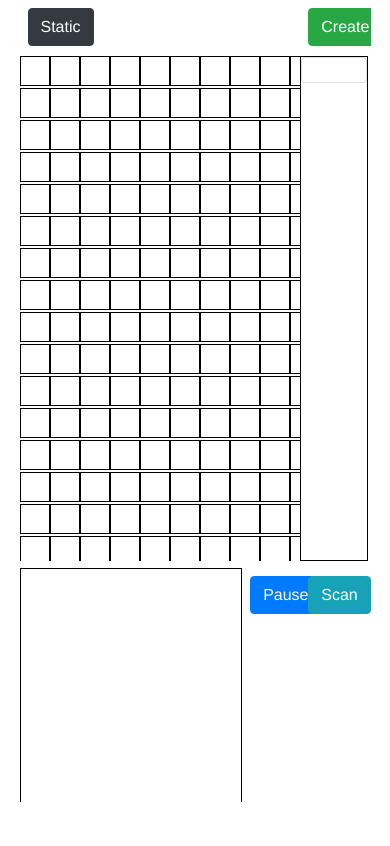
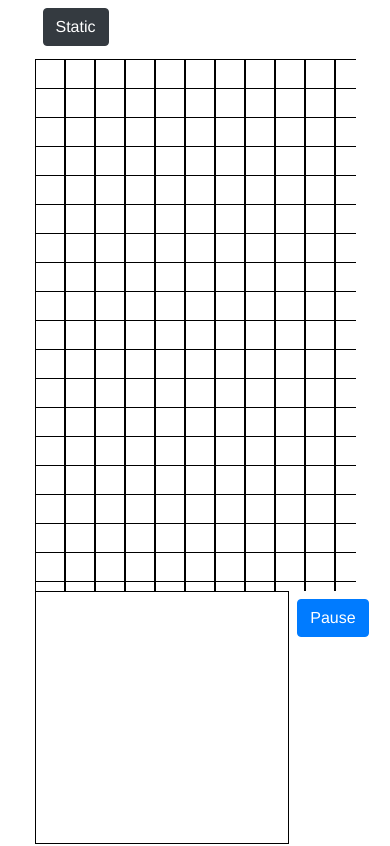
Before and after one commit to GJGilles/FYDP_webpage, a Vue app: page / in a window 390 px wide. Shown: the top 846 px of the page. Built offline with nearby package versions, Linux system fonts and the light colour scheme.

Commit message:
Somewhat mobile friendly

```diff
--- a/src/App.vue
+++ b/src/App.vue
@@ -1,9 +1,9 @@
 <template>
-  <div id="app">
-    <Canvas id="canvas"></Canvas>
-    <Macro id="macro"></Macro>
-    <Queue id="queue"></Queue>
-    <Scan id="scan"></Scan>
+  <div id="app" class="row">
+        <Canvas id="canvas" class="col-12 col-lg-10 order-1"></Canvas>
+        <Macro id="macro" class="col-10 col-lg-2 order-3 order-lg-2"></Macro>
+        <Queue id="queue" class="col-12 col-lg-10 order-2 order-lg-3"></Queue>
+        <Scan id="scan" class="col-2 order-4"></Scan>
   </div>
 </template>
 
@@ -36,10 +36,9 @@
   -moz-osx-font-smoothing: grayscale;
   color: #2c3e50;
   vertical-align: top;
-  height: 95%;
+  height: 100%;
   width: 90%;
   margin: auto;
-  overflow: hidden;
 }
 
 #canvas {
--- a/src/components/CanvasComponent.vue
+++ b/src/components/CanvasComponent.vue
@@ -63,13 +63,13 @@
     width: 100%;
     max-width: 1440px;
     height: 90%;
-    padding-top: 5px;
+    padding-top: 8px;
 }
 
 #canvas-grid .canvas-row {
     height: 30px;
     white-space: nowrap;
-    margin-top: -5px;
+    margin-top: -8px;
     display: inline-block;
 }
 
```
